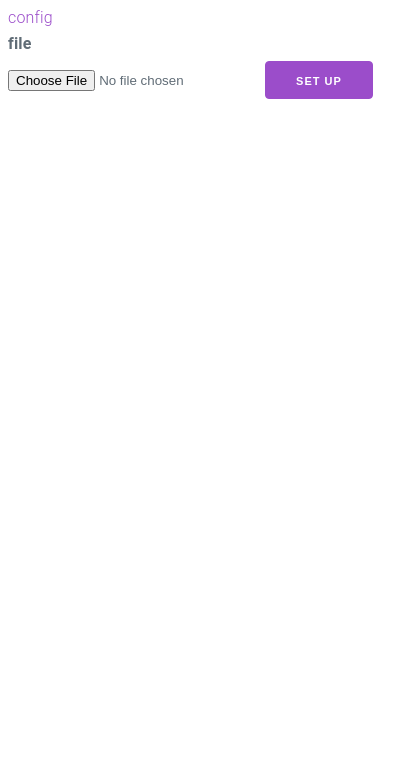
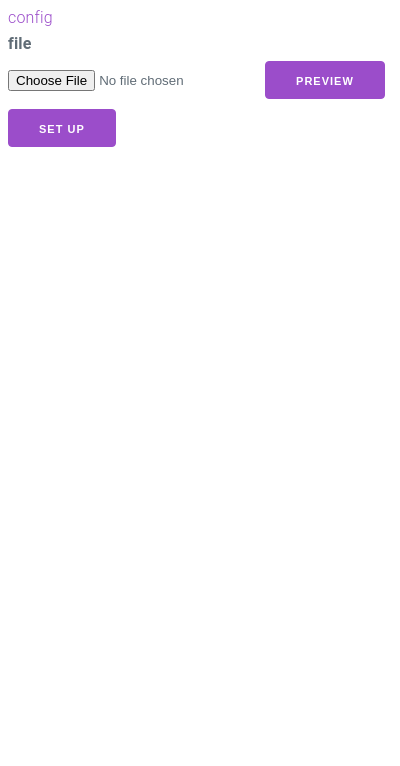
Before and after one commit to ndjndj/screensaver-for-electron, an Electron app: page index.html in a window 400 px wide. Shown: the part 78-844 px from the top of the page. Drawn offline with nearby package versions, Linux system fonts and the light colour scheme; files that its build step writes are made by us from their sources.

Commit message:
add preview

```diff
--- a/index.html
+++ b/index.html
@@ -12,6 +12,7 @@
     <label for="static-file">file</label>
     <input type="file" name="static-file" id="static-file">
 
+    <button type="submit">Preview</button>
     <button type="submit">Set Up</button>
 </body>
 </html>
```
